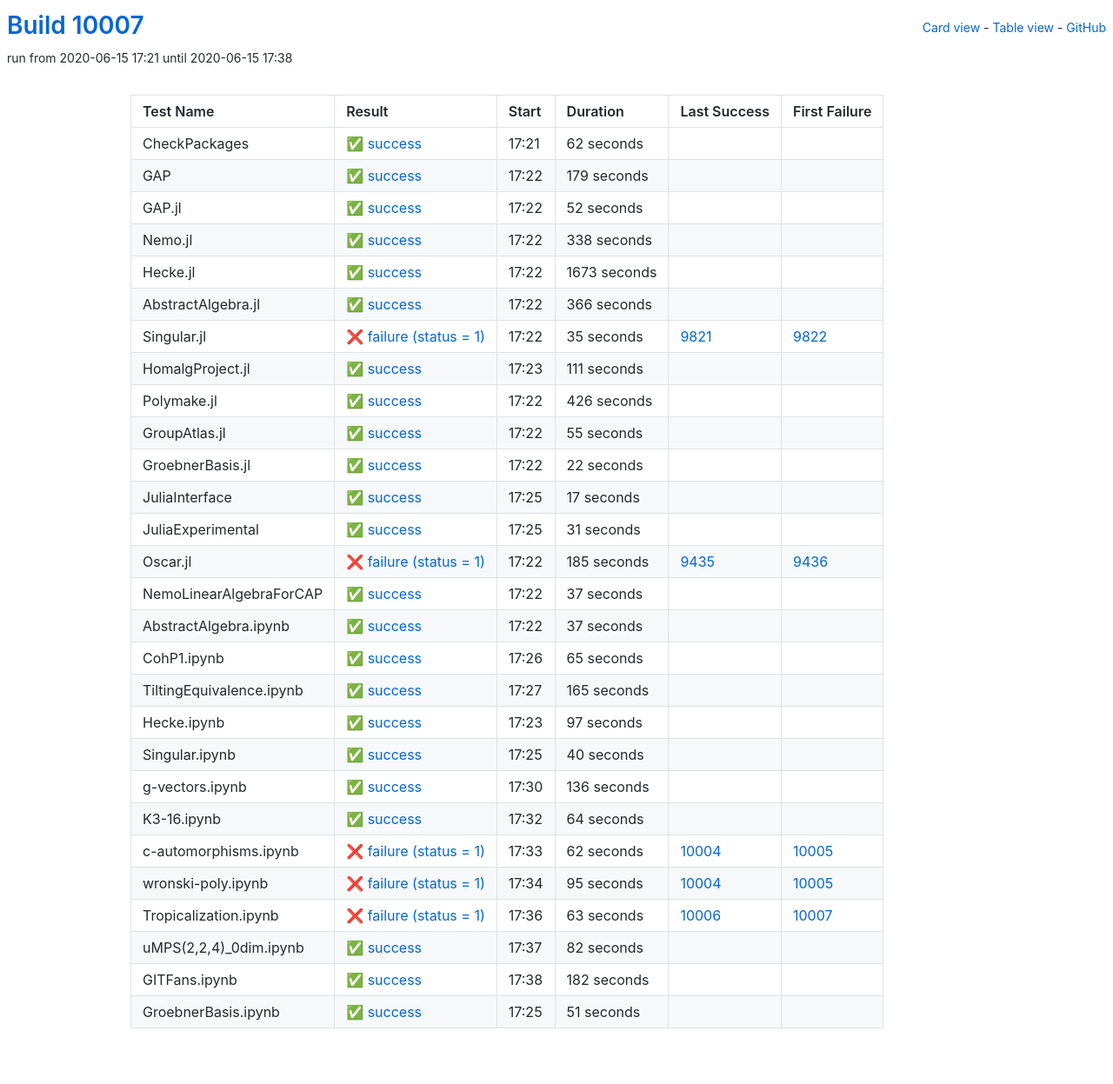
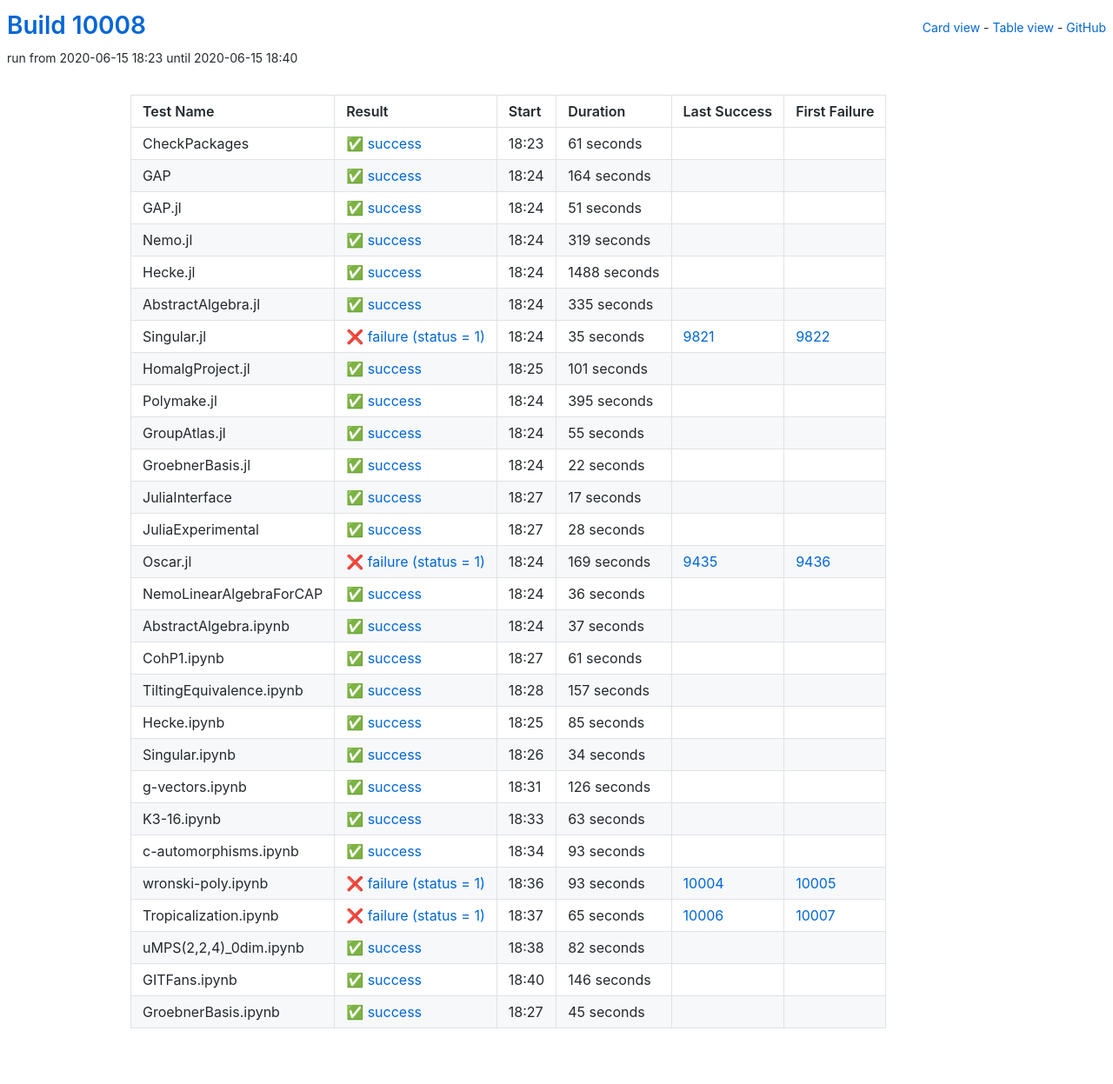
Before and after one commit to oscar-system/oscar-ci-status, a Jekyll site: the page built from table.html, in a window 1280 px wide. Shown: the whole page at 87% size. Built offline with Jekyll 4.4.1, drawn with Linux system fonts in a browser that asks for light colours.

Commit message:
Build #10008

```diff
--- a/_data/ci.yml
+++ b/_data/ci.yml
@@ -1,6 +1,6 @@
 ---
-build: 10007
-build_url: https://oscarci.mathematik.uni-kl.de/job/oscar/10007/
+build: 10008
+build_url: https://oscarci.mathematik.uni-kl.de/job/oscar/10008/
 job: oscar
 organization: oscar-system
 repo: oscar-ci-status
@@ -8,80 +8,80 @@
 tests:
 - name: CheckPackages
   id: checkpackages
-  log: https://oscarci.mathematik.uni-kl.de/job/oscar/10007/artifact/logs/build-10007/CheckPackages.log
-  start: 2020-06-15 17:21
+  log: https://oscarci.mathematik.uni-kl.de/job/oscar/10008/artifact/logs/build-10008/CheckPackages.log
+  start: 2020-06-15 18:23
   success: true
   exitcode: 0
   status: success
-  duration: 62
+  duration: 61
   last_success: false
   last_success_url:
   first_failure: false
   first_failure_url:
 - name: GAP
   id: gap
-  log: https://oscarci.mathematik.uni-kl.de/job/oscar/10007/artifact/logs/build-10007/GAP.log
-  start: 2020-06-15 17:22
+  log: https://oscarci.mathematik.uni-kl.de/job/oscar/10008/artifact/logs/build-10008/GAP.log
+  start: 2020-06-15 18:24
   success: true
   exitcode: 0
   status: success
-  duration: 179
+  duration: 164
   last_success: false
   last_success_url:
   first_failure: false
   first_failure_url:
 - name: GAP.jl
   id: gap-jl
-  log: https://oscarci.mathematik.uni-kl.de/job/oscar/10007/artifact/logs/build-10007/GAP.jl.log
-  start: 2020-06-15 17:22
+  log: https://oscarci.mathematik.uni-kl.de/job/oscar/10008/artifact/logs/build-10008/GAP.jl.log
+  start: 2020-06-15 18:24
   success: true
   exitcode: 0
   status: success
-  duration: 52
+  duration: 51
   last_success: false
   last_success_url:
   first_failure: false
   first_failure_url:
 - name: Nemo.jl
   id: nemo-jl
-  log: https://oscarci.mathematik.uni-kl.de/job/oscar/10007/artifact/logs/build-10007/Nemo.jl.log
-  start: 2020-06-15 17:22
+  log: https://oscarci.mathematik.uni-kl.de/job/oscar/10008/artifact/logs/build-10008/Nemo.jl.log
+  start: 2020-06-15 18:24
   success: true
   exitcode: 0
   status: success
-  duration: 338
+  duration: 319
   last_success: false
   last_success_url:
   first_failure: false
   first_failure_url:
 - name: Hecke.jl
   id: hecke-jl
-  log: https://oscarci.mathematik.uni-kl.de/job/oscar/10007/artifact/logs/build-10007/Hecke.jl.log
-  start: 2020-06-15 17:22
+  log: https://oscarci.mathematik.uni-kl.de/job/oscar/10008/artifact/logs/build-10008/Hecke.jl.log
+  start: 2020-06-15 18:24
   success: true
   exitcode: 0
   status: success
-  duration: 1673
+  duration: 1488
   last_success: false
   last_success_url:
   first_failure: false
   first_failure_url:
 - name: AbstractAlgebra.jl
   id: abstractalgebra-jl
-  log: https://oscarci.mathematik.uni-kl.de/job/oscar/10007/artifact/logs/build-10007/AbstractAlgebra.jl.log
-  start: 2020-06-15 17:22
+  log: https://oscarci.mathematik.uni-kl.de/job/oscar/10008/artifact/logs/build-10008/AbstractAlgebra.jl.log
+  start: 2020-06-15 18:24
   success: true
   exitcode: 0
   status: success
-  duration: 366
+  duration: 335
   last_success: false
   last_success_url:
   first_failure: false
   first_failure_url:
 - name: Singular.jl
   id: singular-jl
-  log: https://oscarci.mathematik.uni-kl.de/job/oscar/10007/artifact/logs/build-10007/Singular.jl.log
-  start: 2020-06-15 17:22
+  log: https://oscarci.mathematik.uni-kl.de/job/oscar/10008/artifact/logs/build-10008/Singular.jl.log
+  start: 2020-06-15 18:24
   success: false
   exitcode: 1
   status: failure
@@ -92,32 +92,32 @@
   first_failure_url: https://oscarci.mathematik.uni-kl.de/job/oscar/9822/
 - name: HomalgProject.jl
   id: homalgproject-jl
-  log: https://oscarci.mathematik.uni-kl.de/job/oscar/10007/artifact/logs/build-10007/HomalgProject.jl.log
-  start: 2020-06-15 17:23
+  log: https://oscarci.mathematik.uni-kl.de/job/oscar/10008/artifact/logs/build-10008/HomalgProject.jl.log
+  start: 2020-06-15 18:25
   success: true
   exitcode: 0
   status: success
-  duration: 111
+  duration: 101
   last_success: false
   last_success_url:
   first_failure: false
   first_failure_url:
 - name: Polymake.jl
   id: polymake-jl
-  log: https://oscarci.mathematik.uni-kl.de/job/oscar/10007/artifact/logs/build-10007/Polymake.jl.log
-  start: 2020-06-15 17:22
+  log: https://oscarci.mathematik.uni-kl.de/job/oscar/10008/artifact/logs/build-10008/Polymake.jl.log
+  start: 2020-06-15 18:24
   success: true
   exitcode: 0
   status: success
-  duration: 426
+  duration: 395
   last_success: false
   last_success_url:
   first_failure: false
   first_failure_url:
 - name: GroupAtlas.jl
   id: groupatlas-jl
-  log: https://oscarci.mathematik.uni-kl.de/job/oscar/10007/artifact/logs/build-10007/GroupAtlas.jl.log
-  start: 2020-06-15 17:22
+  log: https://oscarci.mathematik.uni-kl.de/job/oscar/10008/artifact/logs/build-10008/GroupAtlas.jl.log
+  start: 2020-06-15 18:24
   success: true
   exitcode: 0
   status: success
@@ -128,8 +128,8 @@
   first_failure_url:
 - name: GroebnerBasis.jl
   id: groebnerbasis-jl
-  log: https://oscarci.mathematik.uni-kl.de/job/oscar/10007/artifact/logs/build-10007/GroebnerBasis.jl.log
-  start: 2020-06-15 17:22
+  log: https://oscarci.mathematik.uni-kl.de/job/oscar/10008/artifact/logs/build-10008/GroebnerBasis.jl.log
+  start: 2020-06-15 18:24
   success: true
   exitcode: 0
   status: success
@@ -140,8 +140,8 @@
   first_failure_url:
 - name: JuliaInterface
   id: juliainterface
-  log: https://oscarci.mathematik.uni-kl.de/job/oscar/10007/artifact/logs/build-10007/JuliaInterface.log
-  start: 2020-06-15 17:25
+  log: https://oscarci.mathematik.uni-kl.de/job/oscar/10008/artifact/logs/build-10008/JuliaInterface.log
+  start: 2020-06-15 18:27
   success: true
   exitcode: 0
   status: success
@@ -152,44 +152,44 @@
   first_failure_url:
 - name: JuliaExperimental
   id: juliaexperimental
-  log: https://oscarci.mathematik.uni-kl.de/job/oscar/10007/artifact/logs/build-10007/JuliaExperimental.log
-  start: 2020-06-15 17:25
+  log: https://oscarci.mathematik.uni-kl.de/job/oscar/10008/artifact/logs/build-10008/JuliaExperimental.log
+  start: 2020-06-15 18:27
   success: true
   exitcode: 0
   status: success
-  duration: 31
+  duration: 28
   last_success: false
   last_success_url:
   first_failure: false
   first_failure_url:
 - name: Oscar.jl
   id: oscar-jl
-  log: https://oscarci.mathematik.uni-kl.de/job/oscar/10007/artifact/logs/build-10007/Oscar.jl.log
-  start: 2020-06-15 17:22
+  log: https://oscarci.mathematik.uni-kl.de/job/oscar/10008/artifact/logs/build-10008/Oscar.jl.log
+  start: 2020-06-15 18:24
   success: false
   exitcode: 1
   status: failure
-  duration: 185
+  duration: 169
   last_success: 9435
   last_success_url: https://oscarci.mathematik.uni-kl.de/job/oscar/9435/
   first_failure: 9436
   first_failure_url: https://oscarci.mathematik.uni-kl.de/job/oscar/9436/
 - name: NemoLinearAlgebraForCAP
   id: nemolinearalgebraforcap
-  log: https://oscarci.mathematik.uni-kl.de/job/oscar/10007/artifact/logs/build-10007/NemoLinearAlgebraForCAP.log
-  start: 2020-06-15 17:22
+  log: https://oscarci.mathematik.uni-kl.de/job/oscar/10008/artifact/logs/build-10008/NemoLinearAlgebraForCAP.log
+  start: 2020-06-15 18:24
   success: true
   exitcode: 0
   status: success
-  duration: 37
+  duration: 36
   last_success: false
   last_success_url:
   first_failure: false
   first_failure_url:
 - name: AbstractAlgebra.ipynb
   id: abstractalgebra-ipynb
-  log: https://oscarci.mathematik.uni-kl.de/job/oscar/10007/artifact/logs/build-10007/AbstractAlgebra.ipynb.log
-  start: 2020-06-15 17:22
+  log: https://oscarci.mathematik.uni-kl.de/job/oscar/10008/artifact/logs/build-10008/AbstractAlgebra.ipynb.log
+  start: 2020-06-15 18:24
   success: true
   exitcode: 0
   status: success
@@ -200,116 +200,116 @@
   first_failure_url:
 - name: CohP1.ipynb
   id: cohp1-ipynb
-  log: https://oscarci.mathematik.uni-kl.de/job/oscar/10007/artifact/logs/build-10007/CohP1.ipynb.log
-  start: 2020-06-15 17:26
+  log: https://oscarci.mathematik.uni-kl.de/job/oscar/10008/artifact/logs/build-10008/CohP1.ipynb.log
+  start: 2020-06-15 18:27
   success: true
   exitcode: 0
   status: success
-  duration: 65
+  duration: 61
   last_success: false
   last_success_url:
   first_failure: false
   first_failure_url:
 - name: TiltingEquivalence.ipynb
   id: tiltingequivalence-ipynb
-  log: https://oscarci.mathematik.uni-kl.de/job/oscar/10007/artifact/logs/build-10007/TiltingEquivalence.ipynb.log
-  start: 2020-06-15 17:27
+  log: https://oscarci.mathematik.uni-kl.de/job/oscar/10008/artifact/logs/build-10008/TiltingEquivalence.ipynb.log
+  start: 2020-06-15 18:28
   success: true
   exitcode: 0
   status: success
-  duration: 165
+  duration: 157
   last_success: false
   last_success_url:
   first_failure: false
   first_failure_url:
 - name: Hecke.ipynb
   id: hecke-ipynb
-  log: https://oscarci.mathematik.uni-kl.de/job/oscar/10007/artifact/logs/build-10007/Hecke.ipynb.log
-  start: 2020-06-15 17:23
+  log: https://oscarci.mathematik.uni-kl.de/job/oscar/10008/artifact/logs/build-10008/Hecke.ipynb.log
+  start: 2020-06-15 18:25
   success: true
   exitcode: 0
   status: success
-  duration: 97
+  duration: 85
   last_success: false
   last_success_url:
   first_failure: false
   first_failure_url:
 - name: Singular.ipynb
   id: singular-ipynb
-  log: https://oscarci.mathematik.uni-kl.de/job/oscar/10007/artifact/logs/build-10007/Singular.ipynb.log
-  start: 2020-06-15 17:25
+  log: https://oscarci.mathematik.uni-kl.de/job/oscar/10008/artifact/logs/build-10008/Singular.ipynb.log
+  start: 2020-06-15 18:26
   success: true
   exitcode: 0
   status: success
-  duration: 40
+  duration: 34
   last_success: false
   last_success_url:
   first_failure: false
   first_failure_url:
 - name: g-vectors.ipynb
   id: g-vectors-ipynb
-  log: https://oscarci.mathematik.uni-kl.de/job/oscar/10007/artifact/logs/build-10007/g-vectors.ipynb.log
-  start: 2020-06-15 17:30
+  log: https://oscarci.mathematik.uni-kl.de/job/oscar/10008/artifact/logs/build-10008/g-vectors.ipynb.log
+  start: 2020-06-15 18:31
   success: true
   exitcode: 0
   status: success
-  duration: 136
+  duration: 126
   last_success: false
   last_success_url:
   first_failure: false
   first_failure_url:
 - name: K3-16.ipynb
   id: k3-16-ipynb
-  log: https://oscarci.mathematik.uni-kl.de/job/oscar/10007/artifact/logs/build-10007/K3-16.ipynb.log
-  start: 2020-06-15 17:32
+  log: https://oscarci.mathematik.uni-kl.de/job/oscar/10008/artifact/logs/build-10008/K3-16.ipynb.log
+  start: 2020-06-15 18:33
   success: true
   exitcode: 0
   status: success
-  duration: 64
+  duration: 63
   last_success: false
   last_success_url:
   first_failure: false
   first_failure_url:
 - name: c-automorphisms.ipynb
   id: c-automorphisms-ipynb
-  log: https://oscarci.mathematik.uni-kl.de/job/oscar/10007/artifact/logs/build-10007/c-automorphisms.ipynb.log
-  start: 2020-06-15 17:33
+  log: https://oscarci.mathematik.uni-kl.de/job/oscar/10008/artifact/logs/build-10008/c-automorphisms.ipynb.log
+  start: 2020-06-15 18:34
+  success: true
+  exitcode: 0
+  status: success
+  duration: 93
+  last_success: false
+  last_success_url:
+  first_failure: false
+  first_failure_url:
+- name: wronski-poly.ipynb
+  id: wronski-poly-ipynb
+  log: https://oscarci.mathematik.uni-kl.de/job/oscar/10008/artifact/logs/build-10008/wronski-poly.ipynb.log
+  start: 2020-06-15 18:36
   success: false
   exitcode: 1
   status: failure
-  duration: 62
-  last_success: 10004
-  last_success_url: https://oscarci.mathematik.uni-kl.de/job/oscar/10004/
-  first_failure: 10005
-  first_failure_url: https://oscarci.mathematik.uni-kl.de/job/oscar/10005/
-- name: wronski-poly.ipynb
-  id: wronski-poly-ipynb
-  log: https://oscarci.mathematik.uni-kl.de/job/oscar/10007/artifact/logs/build-10007/wronski-poly.ipynb.log
-  start: 2020-06-15 17:34
-  success: false
-  exitcode: 1
-  status: failure
-  duration: 95
+  duration: 93
   last_success: 10004
   last_success_url: https://oscarci.mathematik.uni-kl.de/job/oscar/10004/
   first_failure: 10005
   first_failure_url: https://oscarci.mathematik.uni-kl.de/job/oscar/10005/
 - name: Tropicalization.ipynb
   id: tropicalization-ipynb
-  log: https://oscarci.mathematik.uni-kl.de/job/oscar/10007/artifact/logs/build-10007/Tropicalization.ipynb.log
-  start: 2020-06-15 17:36
+  log: https://oscarci.mathematik.uni-kl.de/job/oscar/10008/artifact/logs/build-10008/Tropicalization.ipynb.log
+  start: 2020-06-15 18:37
   success: false
   exitcode: 1
   status: failure
-  duration: 63
+  duration: 65
   last_success: 10006
   last_success_url: https://oscarci.mathematik.uni-kl.de/job/oscar/10006/
   first_failure: 10007
   first_failure_url: https://oscarci.mathematik.uni-kl.de/job/oscar/10007/
 - name: uMPS(2,2,4)_0dim.ipynb
   id: umps-2-2-4-0dim-ipynb
-  log: https://oscarci.mathematik.uni-kl.de/job/oscar/10007/artifact/logs/build-10007/uMPS-2-2-4-_0dim.ipynb.log
-  start: 2020-06-15 17:37
+  log: https://oscarci.mathematik.uni-kl.de/job/oscar/10008/artifact/logs/build-10008/uMPS-2-2-4-_0dim.ipynb.log
+  start: 2020-06-15 18:38
   success: true
   exitcode: 0
   status: success
@@ -320,24 +320,24 @@
   first_failure_url:
 - name: GITFans.ipynb
   id: gitfans-ipynb
-  log: https://oscarci.mathematik.uni-kl.de/job/oscar/10007/artifact/logs/build-10007/GITFans.ipynb.log
-  start: 2020-06-15 17:38
+  log: https://oscarci.mathematik.uni-kl.de/job/oscar/10008/artifact/logs/build-10008/GITFans.ipynb.log
+  start: 2020-06-15 18:40
   success: true
   exitcode: 0
   status: success
-  duration: 182
+  duration: 146
   last_success: false
   last_success_url:
   first_failure: false
   first_failure_url:
 - name: GroebnerBasis.ipynb
   id: groebnerbasis-ipynb
-  log: https://oscarci.mathematik.uni-kl.de/job/oscar/10007/artifact/logs/build-10007/GroebnerBasis.ipynb.log
-  start: 2020-06-15 17:25
+  log: https://oscarci.mathematik.uni-kl.de/job/oscar/10008/artifact/logs/build-10008/GroebnerBasis.ipynb.log
+  start: 2020-06-15 18:27
   success: true
   exitcode: 0
   status: success
-  duration: 51
+  duration: 45
   last_success: false
   last_success_url:
   first_failure: false
```
Also changed, not shown: README.md.
